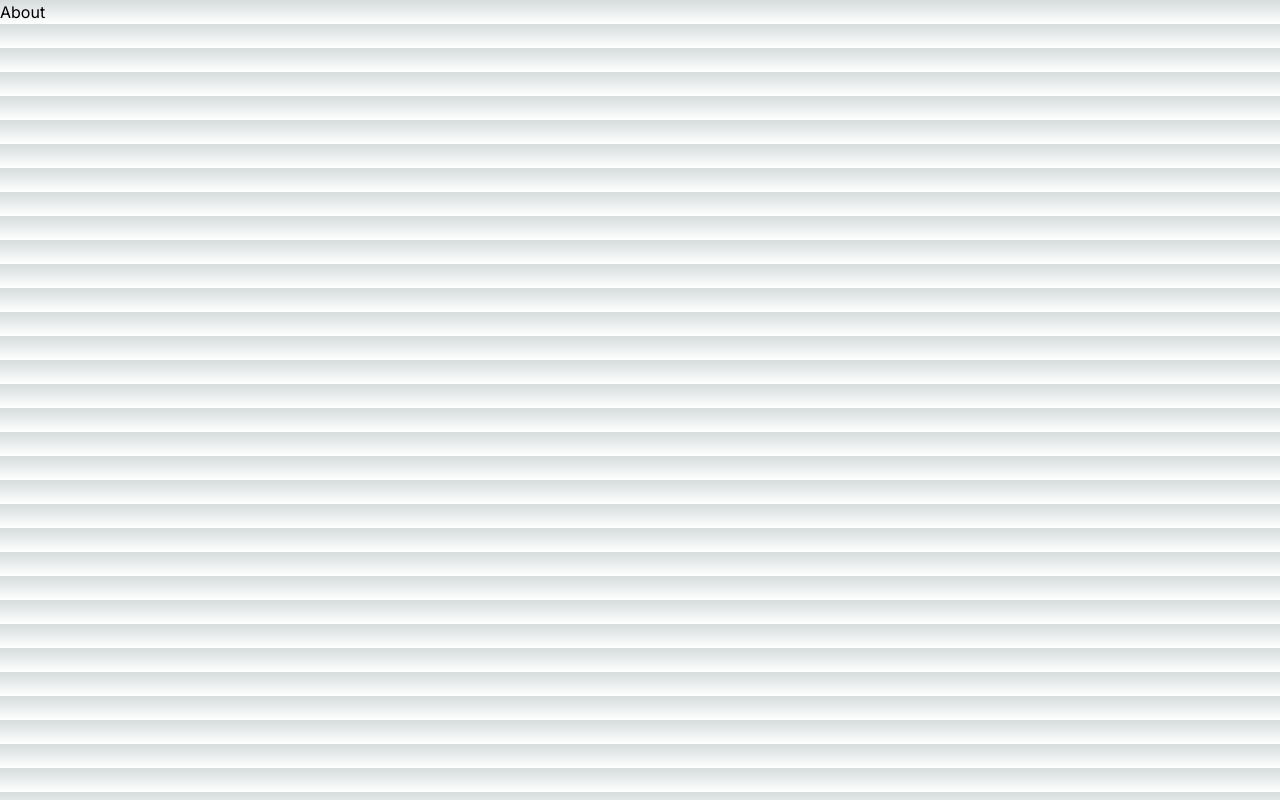
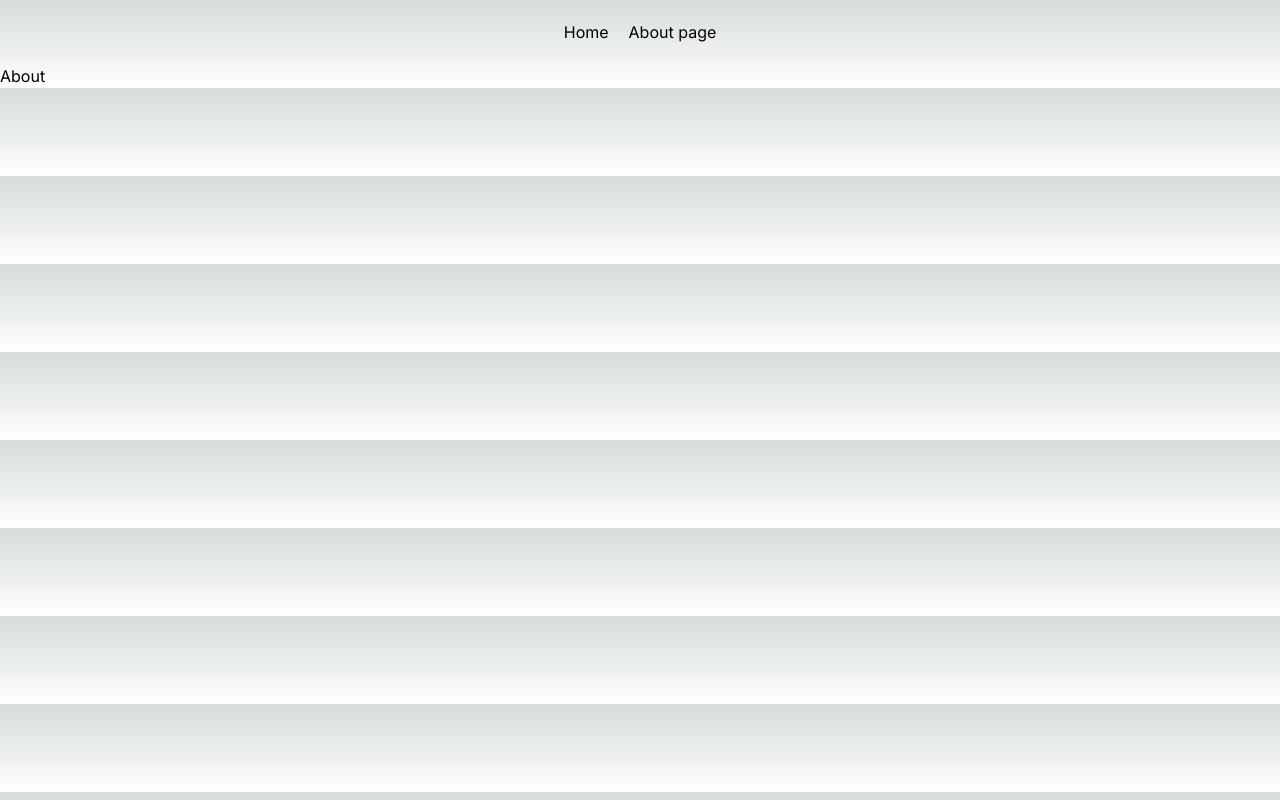
Before and after one commit to terratensor/feed-parser, a Next.js app in the folder frontend/site-app/: page /en/about in a window 1280 px wide. Built offline with nearby package versions, Linux system fonts and the light colour scheme.

Commit message:
Changed css to scss

```diff
--- a/frontend/site-app/package.json
+++ b/frontend/site-app/package.json
@@ -20,6 +20,7 @@
     "@types/react-dom": "^18",
     "autoprefixer": "^10.0.1",
     "postcss": "^8",
+    "sass": "^1.71.1",
     "tailwindcss": "^3.3.0",
     "typescript": "^5"
   }
--- a/frontend/site-app/src/app/[locale]/about/page.tsx
+++ b/frontend/site-app/src/app/[locale]/about/page.tsx
@@ -1,8 +1,9 @@
 import { NextPage } from 'next';
 import React from 'react';
+import Layout from '@/components/layout/Layout';
 
-const AboutUsPage: NextPage = (): React.JSX.Element => {
-  return <div>About</div>
+const AboutUsPage: NextPage = () => {
+  return <Layout>About</Layout>
 }
 
 export default AboutUsPage
--- a/frontend/site-app/src/app/[locale]/globals.css
+++ b/frontend/site-app/src/app/[locale]/globals.scss
@@ -6,6 +6,8 @@
   --foreground-rgb: 0, 0, 0;
   --background-start-rgb: 214, 219, 220;
   --background-end-rgb: 255, 255, 255;
+  --bs-font-sans-serif: system-ui, -apple-system, "Segoe UI", Roboto, "Helvetica Neue", "Noto Sans", "Liberation Sans", Arial, sans-serif, "Apple Color Emoji", "Segoe UI Emoji", "Segoe UI Symbol", "Noto Color Emoji";
+  --bs-body-font-family: var(--bs-font-sans-serif);
 }
 
 @media (prefers-color-scheme: dark) {
@@ -24,6 +26,7 @@ body {
       rgb(var(--background-end-rgb))
     )
     rgb(var(--background-start-rgb));
+  font-family: var(--bs-body-font-family);
 }
 
 @layer utilities {
--- a/frontend/site-app/src/app/[locale]/layout.tsx
+++ b/frontend/site-app/src/app/[locale]/layout.tsx
@@ -1,6 +1,6 @@
 import type { Metadata } from "next";
 import { Inter } from "next/font/google";
-import "./globals.css";
+import "./globals.scss";
 import React from 'react';
 
 const inter = Inter({ subsets: ["latin"] });
--- a/frontend/site-app/src/components/layout/Layout.tsx
+++ b/frontend/site-app/src/components/layout/Layout.tsx
@@ -2,10 +2,12 @@ import React, { FC, PropsWithChildren } from 'react';
 import Header from '@/components/layout/header/Header';
 
 const Layout: FC<PropsWithChildren<unknown>> = ({ children }) => {
-  return (<div>
+  return (<>
     <Header />
-    {children}
-  </div>);
+    <main>
+      {children}
+    </main>
+  </>);
 };
 
 export default Layout;
--- /dev/null
+++ b/frontend/site-app/src/components/layout/header/Header.module.scss
@@ -0,0 +1,17 @@
+.header {
+  display: flex;
+  align-items: center;
+  justify-content: center;
+
+  > a {
+    color: #000;
+    margin: 0 10px;
+    transition: color .4s ease-in-out;
+    padding: 20px 0;
+
+    &:hover,
+    &.active {
+      color: #c353c3;
+    }
+  }
+}
--- a/frontend/site-app/src/components/layout/header/Header.tsx
+++ b/frontend/site-app/src/components/layout/header/Header.tsx
@@ -1,13 +1,19 @@
+'use client';
+
 import React, { FC } from 'react';
 import Link from 'next/link';
-import styles from './Header.module.css'
+import styles from './Header.module.scss'
+import { usePathname } from 'next/navigation';
 
 const Header: FC = () => {
+
+  const pathname = usePathname()
+
   return (
-      <div className={styles.header}>
-        <Link href={'/'}>Home</Link>
-        <Link href={'/about'}>About page</Link>
-      </div>
+      <header className={styles.header}>
+        <Link href={'/'} className={pathname === '/' ? styles.active : ''}>Home</Link>
+        <Link href={'/about'} className={pathname==='/about' ? styles.active : ''}>About page</Link>
+      </header>
   );
 };
 
```
Also changed, not shown: frontend/site-app/src/components/layout/header/Header.module.css (deleted, +0 -14 lines), 1 other file (tests, documents, lock files or other folders).
